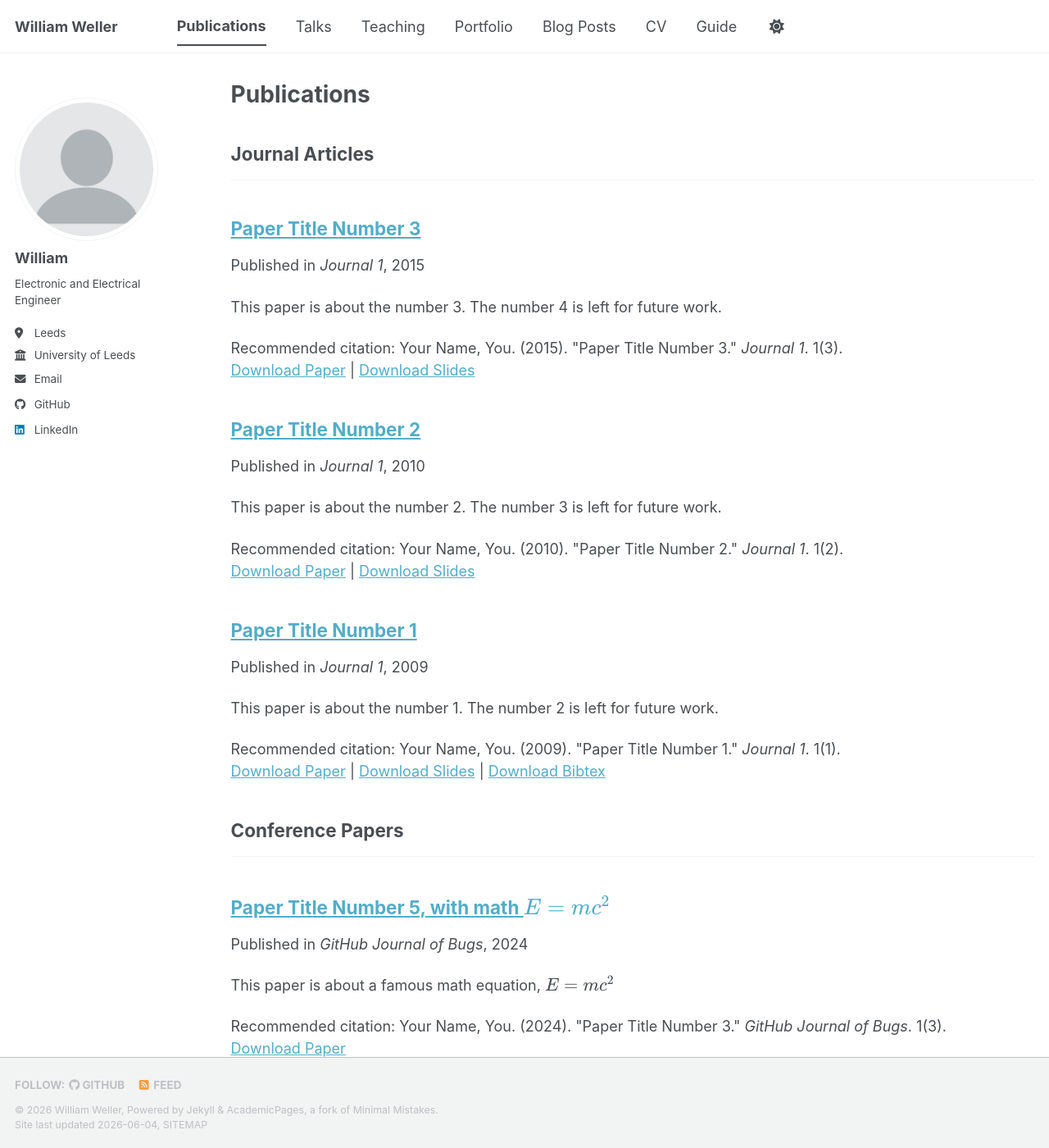
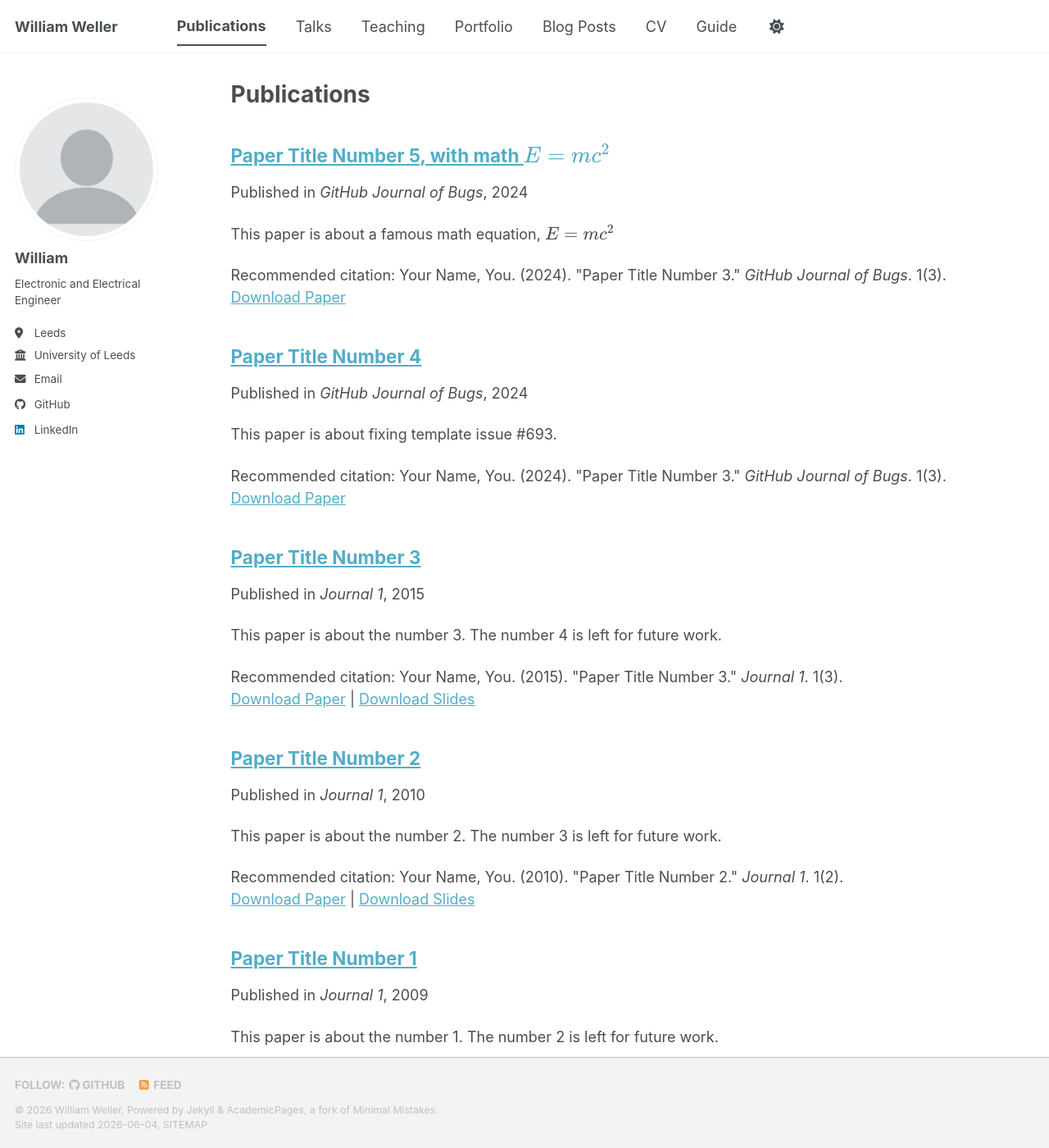
Before and after one commit to m0xwi/m0xwi.github.io, a Jekyll site: the page built from _pages/publications.html, in a window 1280 px wide and 1400 px high. Shown: the whole window at 82% size. Built offline with Jekyll 4.4.1, drawn with Linux system fonts in a browser that asks for light colours; a script bundle is joined from its source files by our own code; library files that are not in the unit come from our copies; part of the change alters nothing that is shown; some of the changed text lies outside the part shown.

Commit message:
Remove publication categories and social sharing settings
Removed publication categories and social sharing settings from the configuration.

```diff
--- a/_config.yml
+++ b/_config.yml
@@ -36,15 +36,6 @@ author:
 
   # Social media
   linkedin         : "william-weller-2969a6163"
-
-# Publication Category - The following the list of publication categories and their headings
-publication_category:
-  books:
-    title: 'Books'
-  manuscripts:
-    title: 'Journal Articles'
-  conferences:
-    title: 'Conference Papers'
 
 # Site Settings
 teaser                   :  # filename of teaser fallback teaser image placed in /images/ for social media previews
@@ -90,22 +81,6 @@ bing_site_verification   :
 alexa_site_verification  :
 yandex_site_verification :
 
-
-# Social Sharing
-twitter:
-  username               : m0xwi42
-facebook:
-  username               :
-  app_id                 :
-  publisher              :
-og_image                 :  # Social media default site image
-og_description           :  # Social media default site image description
-# For specifying social profiles
-# - https://developers.google.com/structured-data/customize/social-profiles
-social:
-  type                   : # Person or Organization (defaults to Person)
-  name                   : # If the user or organization name differs from the site's name
-  links: # An array of links to social media profiles
 
 
 # Analytics
```
